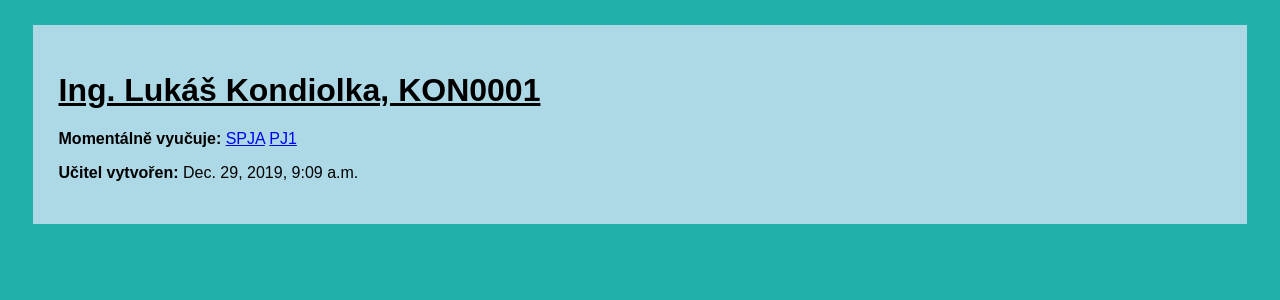
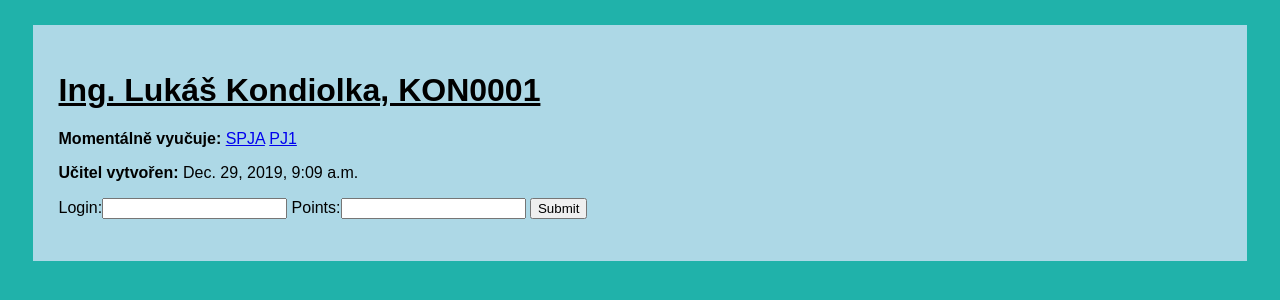
Before and after one commit to Kulasus/GradingApp, a Django app: page /teacher/1 in a window 1280 px wide. Shown: the top 300 px of the page. Run offline with Django 3.2, Linux system fonts and the light colour scheme; data comes from the database, SQL or seed files in the repository; both versions use the stored data as it was after the commit.

Commit message:
Added form for adding points

```diff
--- a/schoolproject/grading/forms.py
+++ b/schoolproject/grading/forms.py
@@ -10,3 +10,8 @@ class StudentLoginForm(forms.Form):
     '''Login for Student'''
     login = forms.CharField(label="Login", max_length=7)
     password = forms.CharField(label="Password", max_length=100)
+
+class AddPointsToStudentForm(forms.Form):
+    '''Form for adding points to students'''
+    login = forms.CharField(label="Login", max_length=7)
+    points = forms.IntegerField(label="Points")
--- a/schoolproject/grading/templates/grading/teacher.html
+++ b/schoolproject/grading/templates/grading/teacher.html
@@ -21,7 +21,7 @@
 <body>
     <div id=main>
         <h1><u>{{ teacher.degree }} {{ teacher.name }} {{ teacher.surname }}, {{teacher.login}}</u></h1>
-        <div>
+        <div id=info>
             <p>
                 <strong>Momentálně vyučuje: </strong>
                 {% for subject in teacher.get_subjects %}
@@ -33,5 +33,12 @@
                 {{teacher.created_at}}
             </p>
         </div>
+        <div id=form_div>
+            <form action="/teacher/{{teacher.id}}" method="POST">
+                {% csrf_token %}
+                {{ form }}
+                <input type = "submit" value="Submit">
+            </form>
+        </div>
     </div>
 </body>
--- a/schoolproject/grading/views.py
+++ b/schoolproject/grading/views.py
@@ -2,7 +2,7 @@
 from django.shortcuts import render, get_object_or_404
 from django.http import HttpResponseRedirect
 from .models import Subject, Teacher, Student
-from .forms import TeacherLoginForm, StudentLoginForm
+from .forms import TeacherLoginForm, StudentLoginForm, AddPointsToStudentForm
 
 def index(request):
     '''home page view(index.html)'''
@@ -22,7 +22,15 @@ def student(request, student_id):
 
 def teacher(request, teacher_id):
     '''View on one specific teacher -> opens after teacher login'''
-    return render(request, 'grading/teacher.html', {'teacher' : get_object_or_404(Teacher, id=teacher_id)})
+    if request.method == 'POST':
+        form = AddPointsToStudentForm(request.POST)
+        if form.is_valid():
+            stud = get_object_or_404(Student, login=form.cleaned_data['login'])
+            new_points = stud.points + form.cleaned_data['points']
+            Student.objects.filter(id=stud.id).update(points=new_points)
+    else:
+        form = AddPointsToStudentForm()
+    return render(request, 'grading/teacher.html', {'teacher' : get_object_or_404(Teacher, id=teacher_id), 'form' : form})
 
 def student_login(request):
     '''Login page for students'''
```
Also changed, not shown: schoolproject/db.sqlite3.
